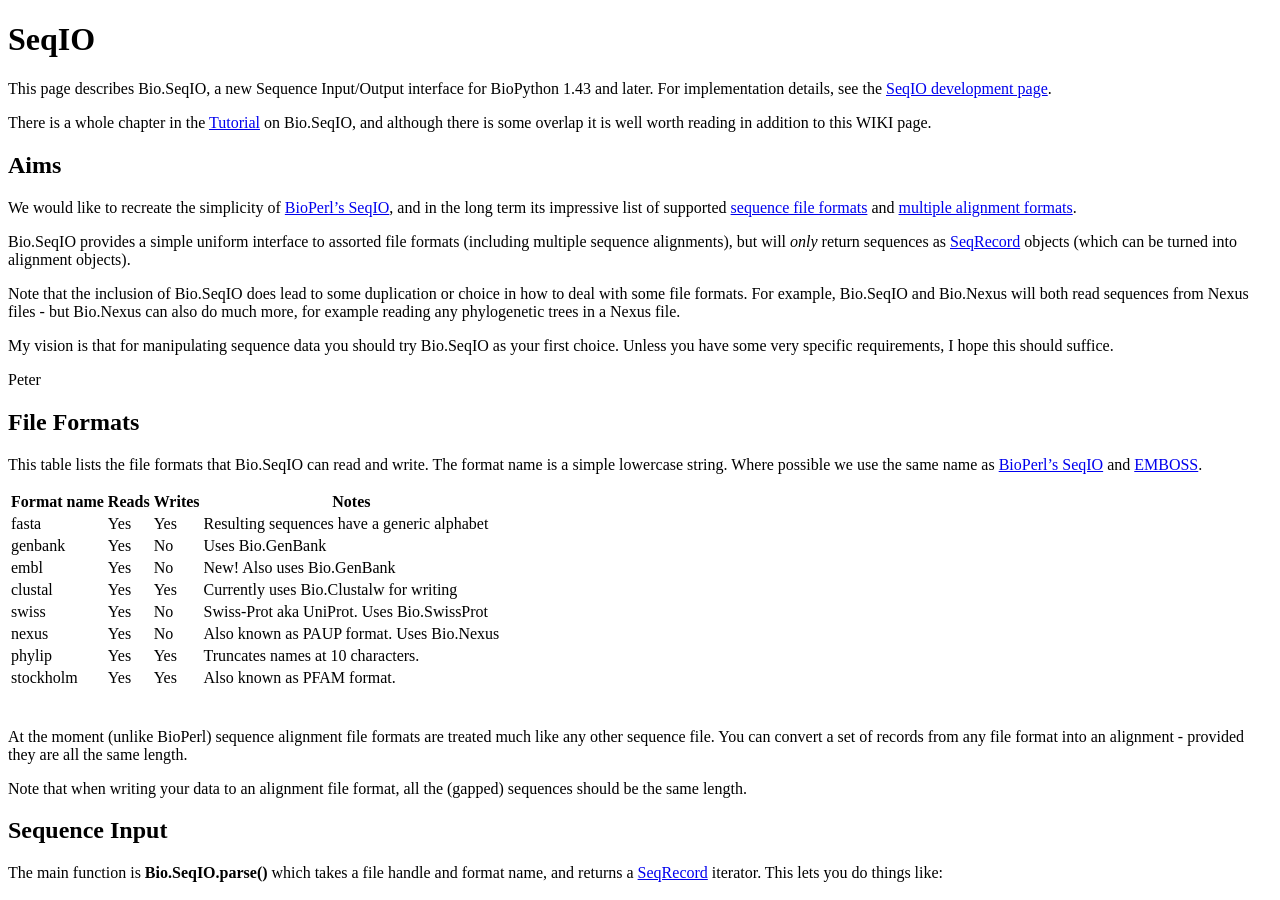
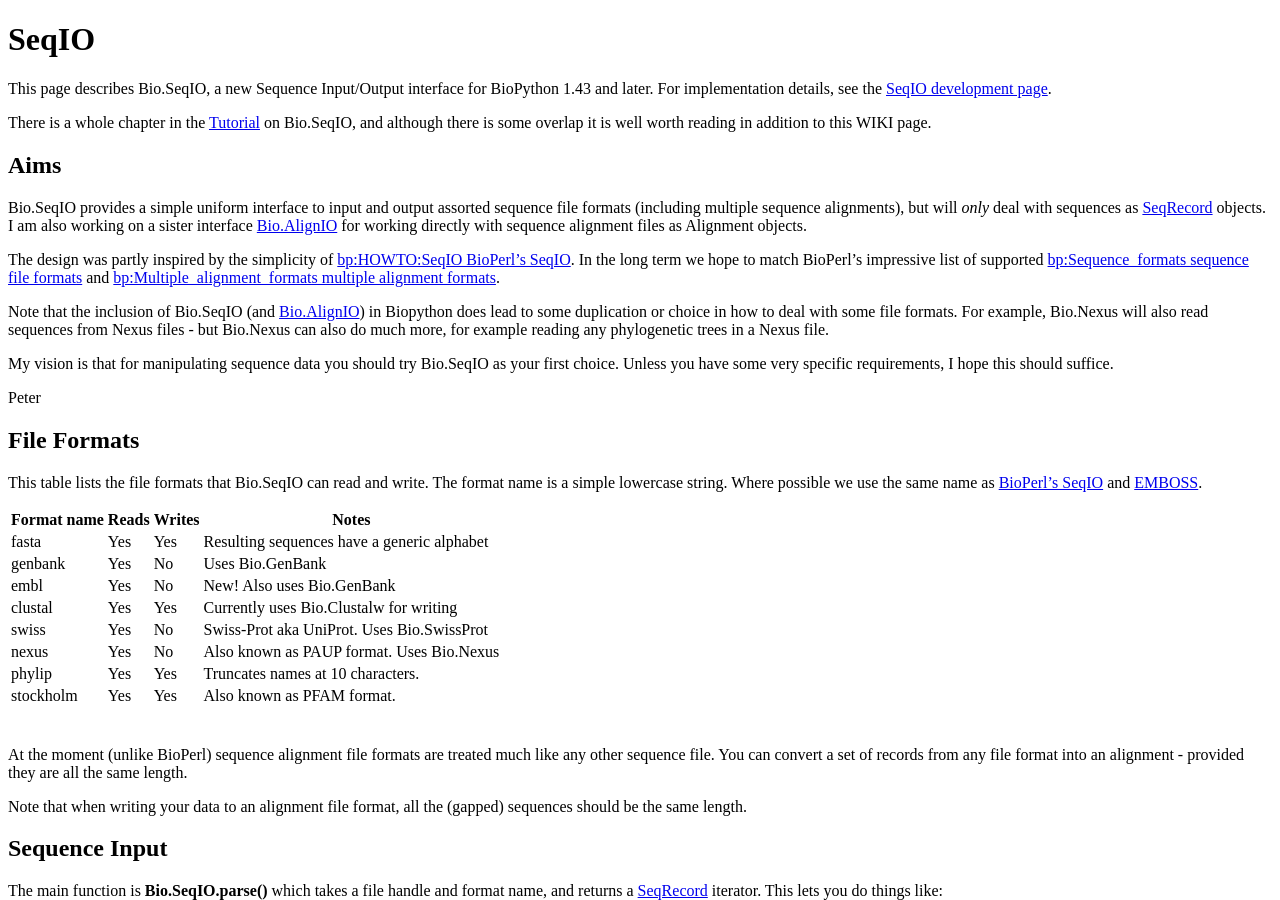
Before and after one commit to biopython/biopython.github.io, a Jekyll site: the page built from wiki/SeqIO.md, in a window 1280 px wide and 900 px high. Built offline with Jekyll 4.4.1, drawn with Linux system fonts in a browser that asks for light colours.

Commit message:
Aims and AlignIO

```diff
--- a/wiki/SeqIO.md
+++ b/wiki/SeqIO.md
@@ -16,23 +16,27 @@ in addition to this WIKI page.
 Aims
 ----
 
-We would like to recreate the simplicity of [BioPerl's
-SeqIO](http://www.bioperl.org/wiki/HOWTO:SeqIO), and in the long term
-its impressive list of supported [sequence file
-formats](http://www.bioperl.org/wiki/Sequence_formats) and [multiple
-alignment
-formats](http://www.bioperl.org/wiki/Multiple_alignment_formats).
+Bio.SeqIO provides a simple uniform interface to input and output
+assorted sequence file formats (including multiple sequence alignments),
+but will *only* deal with sequences as [SeqRecord](SeqRecord "wikilink")
+objects. I am also working on a sister interface
+[Bio.AlignIO](AlignIO "wikilink") for working directly with sequence
+alignment files as Alignment objects.
 
-Bio.SeqIO provides a simple uniform interface to assorted file formats
-(including multiple sequence alignments), but will *only* return
-sequences as [SeqRecord](SeqRecord "wikilink") objects (which can be
-turned into alignment objects).
+The design was partly inspired by the simplicity of [bp:HOWTO:SeqIO
+BioPerl's SeqIO](bp:HOWTO:SeqIO_BioPerl's_SeqIO "wikilink"). In the long
+term we hope to match BioPerl's impressive list of supported
+[bp:Sequence\_formats sequence file
+formats](bp:Sequence_formats_sequence_file_formats "wikilink") and
+[bp:Multiple\_alignment\_formats multiple alignment
+formats](bp:Multiple_alignment_formats_multiple_alignment_formats "wikilink").
 
-Note that the inclusion of Bio.SeqIO does lead to some duplication or
-choice in how to deal with some file formats. For example, Bio.SeqIO and
-Bio.Nexus will both read sequences from Nexus files - but Bio.Nexus can
-also do much more, for example reading any phylogenetic trees in a Nexus
-file.
+Note that the inclusion of Bio.SeqIO (and
+[Bio.AlignIO](Bio.AlignIO "wikilink")) in Biopython does lead to some
+duplication or choice in how to deal with some file formats. For
+example, Bio.Nexus will also read sequences from Nexus files - but
+Bio.Nexus can also do much more, for example reading any phylogenetic
+trees in a Nexus file.
 
 My vision is that for manipulating sequence data you should try
 Bio.SeqIO as your first choice. Unless you have some very specific
```
Also changed, not shown: 1 other file.
